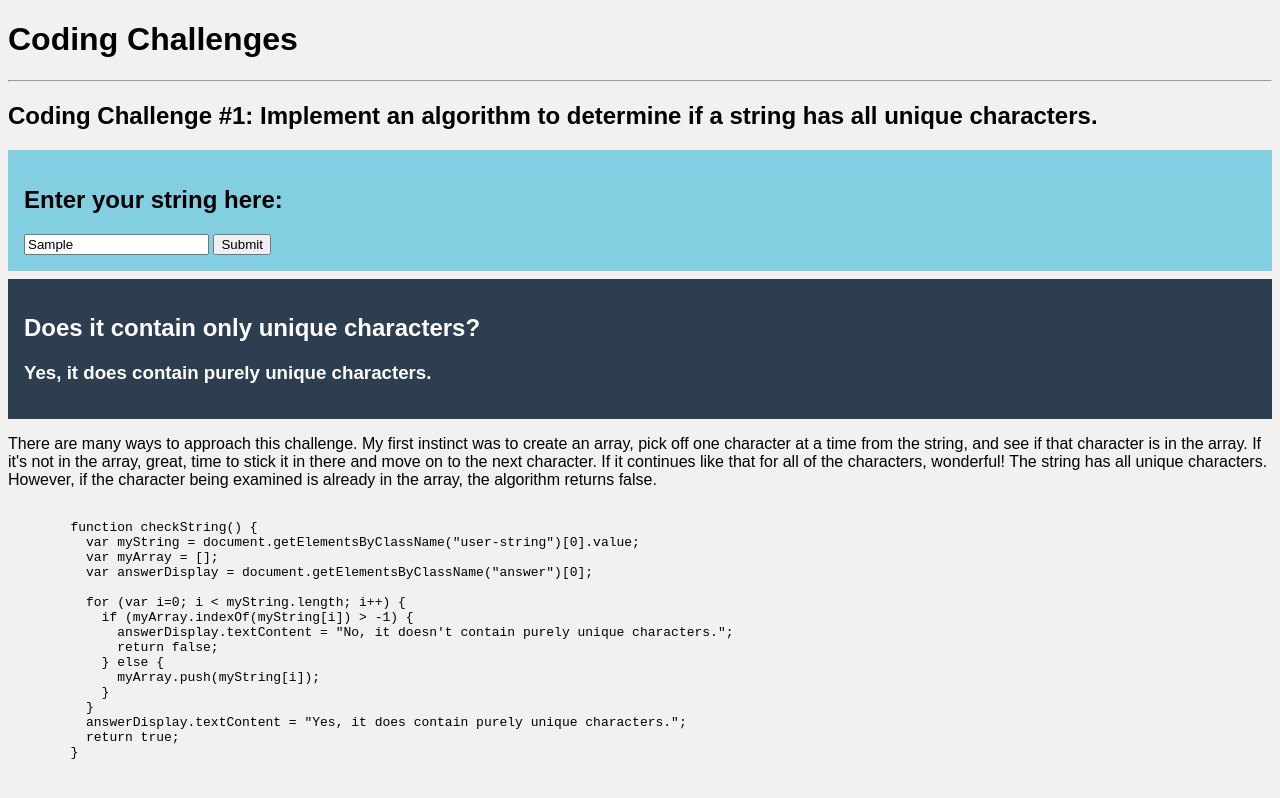
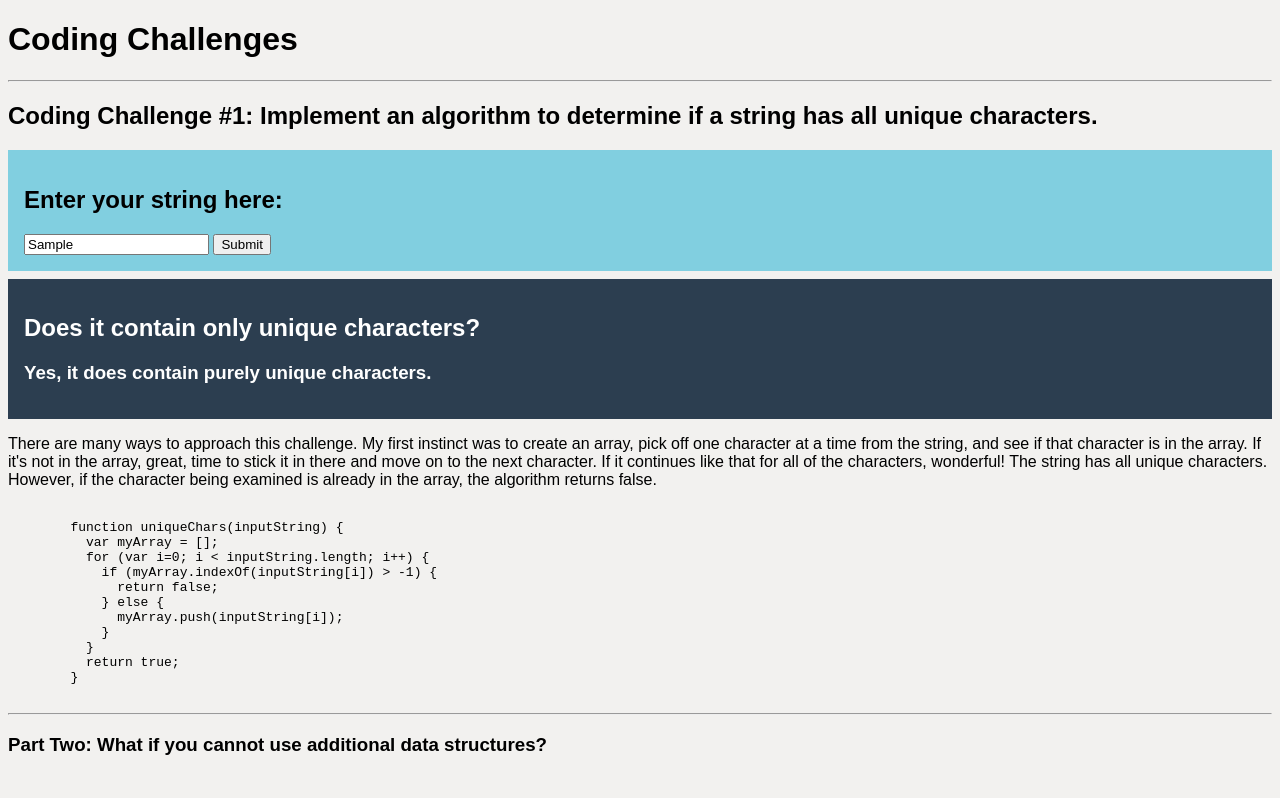
Before and after one commit to ethyl2/coding_challenges, a plain HTML site: page index.html in a window 1280 px wide. Both pictures are taken after typing "Sample" into the empty fields and a click on the button "Submit". Drawn offline with Linux system fonts and the light colour scheme.

Commit message:
refactor: Separate display from algorithm

```diff
--- a/app.js
+++ b/app.js
@@ -8,17 +8,22 @@ function checkForEnter(e) {
 
 function checkString() {
   var myString = document.getElementsByClassName("user-string")[0].value;
+  var answerDisplay = document.getElementsByClassName("answer")[0];
+  if (uniqueChars(myString)) {
+    answerDisplay.textContent = "Yes, it does contain purely unique characters.";
+  } else {
+    answerDisplay.textContent = "No, it doesn't contain purely unique characters.";
+  }
+}
+
+function uniqueChars(inputString) {
   var myArray = [];
-  var answerDisplay = document.getElementsByClassName("answer")[0];
-
-  for (var i=0; i<myString.length; i++) {
-    if (myArray.indexOf(myString[i]) > -1) {
-      answerDisplay.textContent = "No, it doesn't contain purely unique characters.";
+  for (var i=0; i < inputString.length; i++) {
+    if (myArray.indexOf(inputString[i]) > -1) {
       return false;
     } else {
-      myArray.push(myString[i]);
+      myArray.push(inputString[i]);
     }
   }
-  answerDisplay.textContent = "Yes, it does contain purely unique characters.";
   return true;
 }
--- a/index.html
+++ b/index.html
@@ -36,23 +36,21 @@
         returns false.
       </p>
       <pre><code>
-        function checkString() {
-          var myString = document.getElementsByClassName("user-string")[0].value;
+        function uniqueChars(inputString) {
           var myArray = [];
-          var answerDisplay = document.getElementsByClassName("answer")[0];
-
-          for (var i=0; i < myString.length; i++) {
-            if (myArray.indexOf(myString[i]) > -1) {
-              answerDisplay.textContent = "No, it doesn't contain purely unique characters.";
+          for (var i=0; i < inputString.length; i++) {
+            if (myArray.indexOf(inputString[i]) > -1) {
               return false;
             } else {
-              myArray.push(myString[i]);
+              myArray.push(inputString[i]);
             }
           }
-          answerDisplay.textContent = "Yes, it does contain purely unique characters.";
           return true;
         }
       </pre></code>
+
+      <hr>
+      <h3>Part Two: What if you cannot use additional data structures?</h3>
   <script src="app.js"></script>
 
   </body>
```
